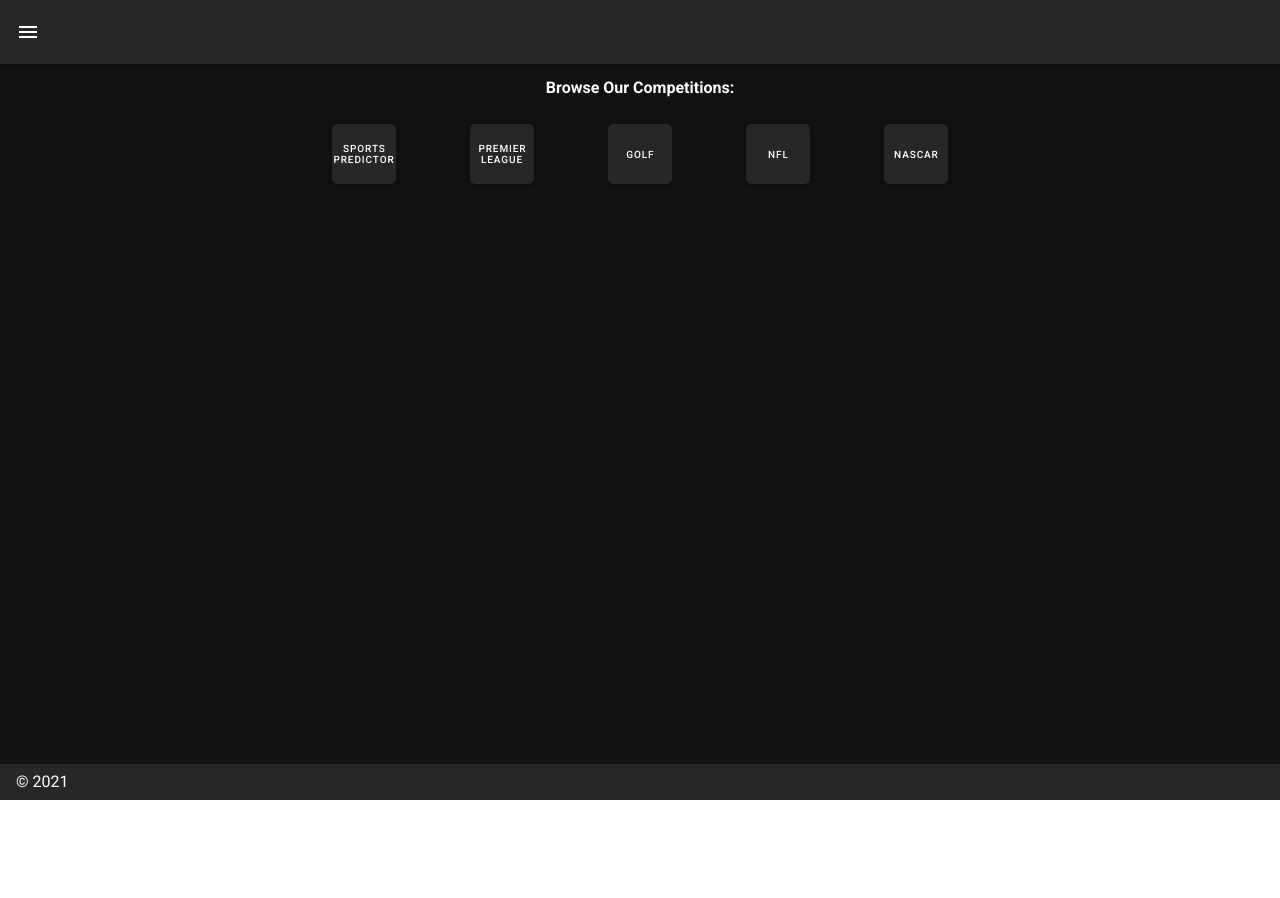
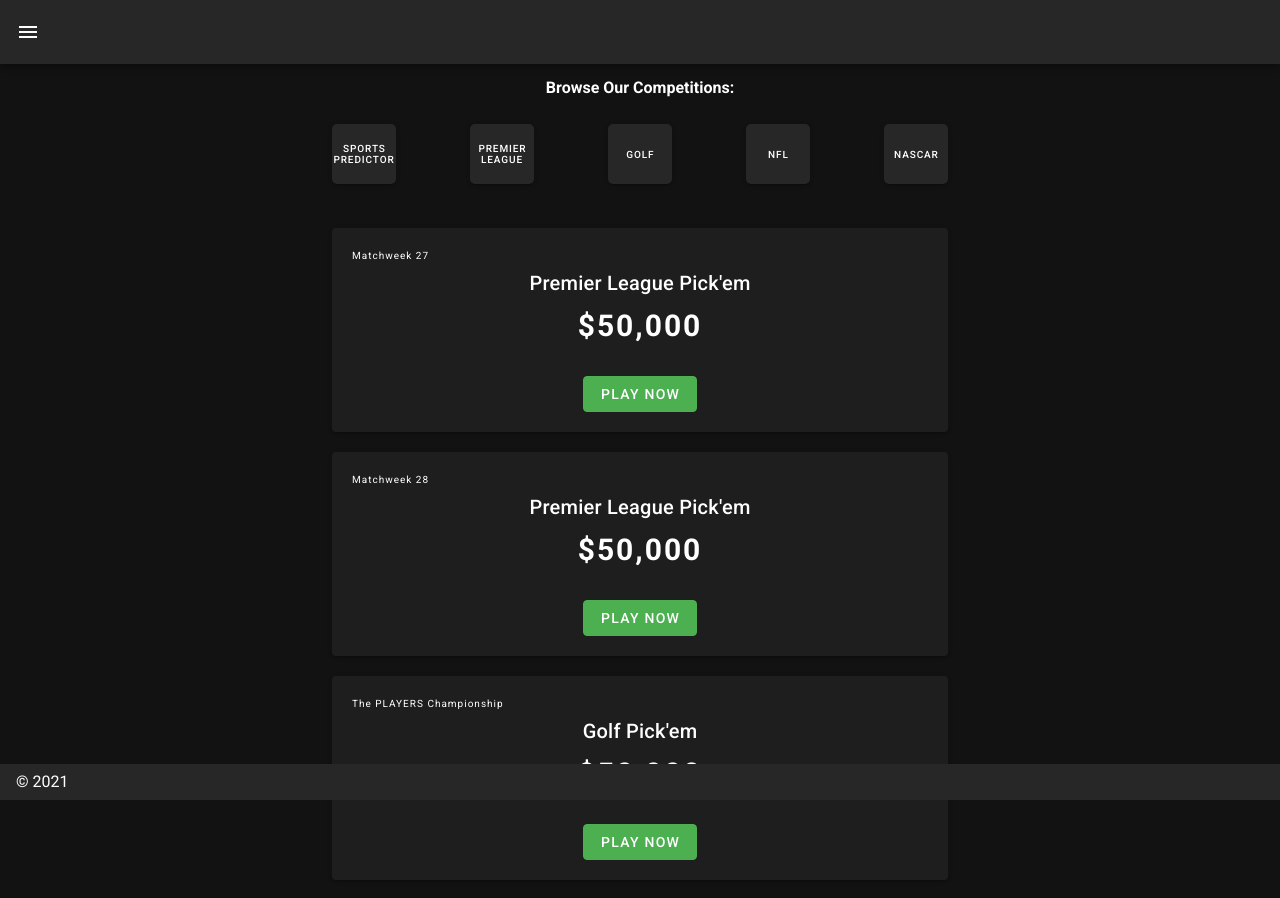
Before and after one commit to steltz/vue-predictor-poc, a Nuxt app: page /lobby in a window 1280 px wide. Shown: the top 898 px of the page. Before the commit the page ends 800 px from the top, so only its background shows below. Built offline with nearby package versions, Linux system fonts and the light colour scheme.

Commit message:
create competition list, browse competitions components

```diff
--- a/components/lobby/browse-competitions.vue
+++ b/components/lobby/browse-competitions.vue
@@ -6,7 +6,7 @@
       </header>
     </v-col>
     <v-col cols="12" sm="12" class="d-flex justify-space-between">
-      <v-btn height="60" width="60" class="contest d-flex justify-center align-center" @click="competitionSelected('sports-predictor')">
+      <v-btn height="60" width="60" class="contest d-flex justify-center align-center" @click="competitionSelected('all')">
         Sports<br>Predictor
       </v-btn>
       <v-btn height="60" width="60" class="contest d-flex justify-center align-center" @click="competitionSelected('premier-league')">
@@ -15,10 +15,10 @@
       <v-btn height="60" width="60" class="contest d-flex justify-center align-center" @click="competitionSelected('golf')">
         Golf
       </v-btn>
-      <v-btn height="60" width="60" class="contest d-flex justify-center align-center" @click="competitionSelected('nfl')">
+      <v-btn height="60" width="60" class="contest d-flex justify-center align-center">
         NFL
       </v-btn>
-      <v-btn height="60" width="60" class="contest d-flex justify-center align-center" @click="competitionSelected('nascar')">
+      <v-btn height="60" width="60" class="contest d-flex justify-center align-center">
         Nascar
       </v-btn>
     </v-col>
--- /dev/null
+++ b/components/lobby/competitions-list.vue
@@ -0,0 +1,74 @@
+<template>
+  <v-row justify="center" align="center">
+    <v-col cols="12" sm="12">
+      <v-card v-for="competition in competitionList" :key="competition.description" class="my-5 pa-5">
+        <div class="description">
+          {{ competition.description }}
+        </div>
+        <div class="d-flex justify-center mt-1 title">
+          {{ competition.title }}
+        </div>
+        <div class="d-flex justify-center mt-1 prize">
+          $50,000
+        </div>
+        <div class="d-flex justify-center mt-7">
+          <v-btn outlined class="green">Play Now</v-btn>
+        </div>
+      </v-card>
+    </v-col>
+  </v-row>
+</template>
+
+<script>
+import { mapState } from 'vuex'
+
+export default {
+  data () {
+    return {
+      competitions: [
+        {
+          type: 'premier-league',
+          title: "Premier League Pick'em",
+          description: 'Matchweek 27'
+        },
+        {
+          type: 'premier-league',
+          title: "Premier League Pick'em",
+          description: 'Matchweek 28'
+        },
+        {
+          type: 'golf',
+          title: "Golf Pick'em",
+          description: 'The PLAYERS Championship'
+        }
+      ]
+    }
+  },
+  computed: {
+    ...mapState('appState', ['selectedCompetition']),
+    competitionList () {
+      if (this.selectedCompetition === 'all') {
+        return this.competitions
+      } else {
+        return this.competitions.filter(competition => competition.type === this.selectedCompetition)
+      }
+    }
+  }
+}
+</script>
+
+<style lang="scss" scoped>
+.description {
+  font-size: 10px;
+  letter-spacing: 1px;
+}
+.prize {
+  font-size: 30px;
+  letter-spacing: 2px;
+  font-weight: bold;
+}
+.title {
+  font-size: 14px;
+  letter-spacing: 1px;
+}
+</style>
--- a/pages/lobby/index.vue
+++ b/pages/lobby/index.vue
@@ -2,15 +2,19 @@
   <v-row justify="center" align="center">
     <v-col cols="12" sm="8" md="6">
       <app-browse-competitions />
+      <app-competitions-list />
     </v-col>
   </v-row>
 </template>
 
 <script>
 import AppBrowseCompetitions from '../../components/lobby/browse-competitions'
+import AppCompetitionsList from '../../components/lobby/competitions-list'
+
 export default {
   components: {
-    AppBrowseCompetitions
+    AppBrowseCompetitions,
+    AppCompetitionsList
   }
 }
 </script>
--- a/store/appState.js
+++ b/store/appState.js
@@ -1,5 +1,5 @@
 export const state = () => ({
-  selectedCompetition: null
+  selectedCompetition: 'all'
 })
 
 export const mutations = {
```
